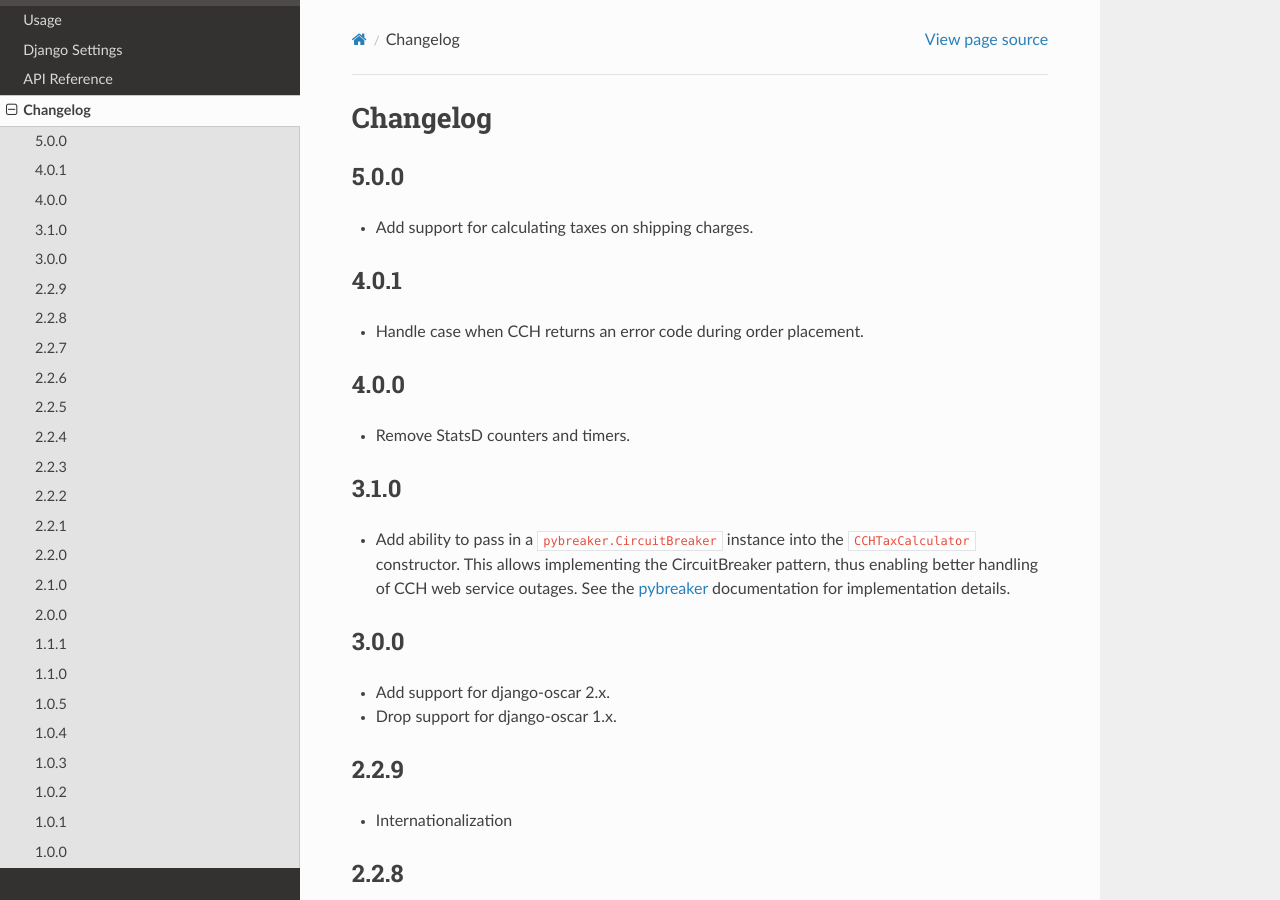
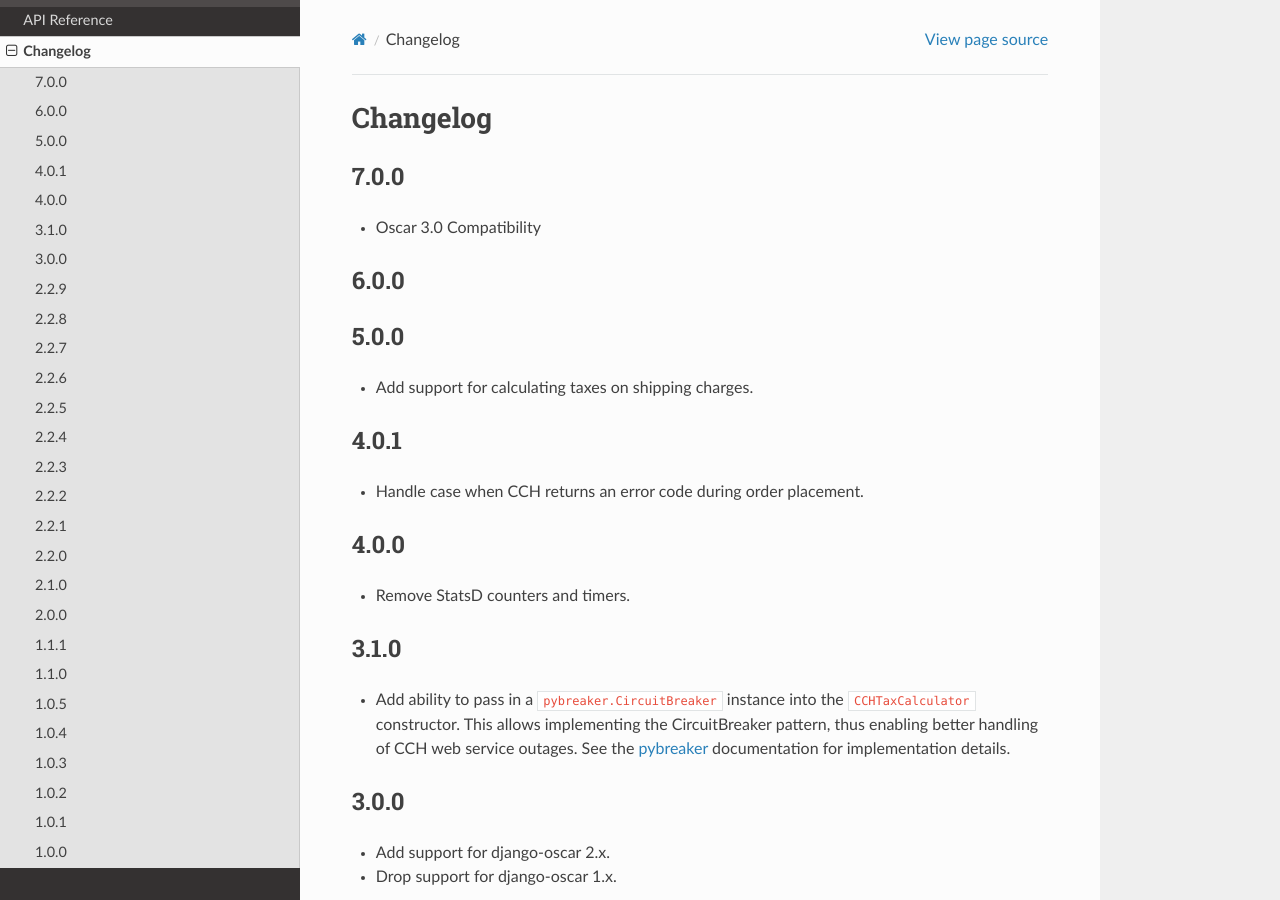
Before and after one commit to thelabnyc/django-oscar-cch, a Sphinx documentation site: the page built from docs/changes.rst, in a window 1280 px wide and 900 px high. Built offline with Sphinx 7.4.7 and the Read the Docs theme 2.0.0, drawn with Linux system fonts in a browser that asks for light colours; the version number could not be read and is left out.

Commit message:
Update changelog

```diff
--- a/docs/changes.rst
+++ b/docs/changes.rst
@@ -2,6 +2,13 @@
 
 Changelog
 =========
+
+7.0.0
+------------------
+- Oscar 3.0 Compatibility
+
+6.0.0
+------------------
 
 5.0.0
 ------------------
```
